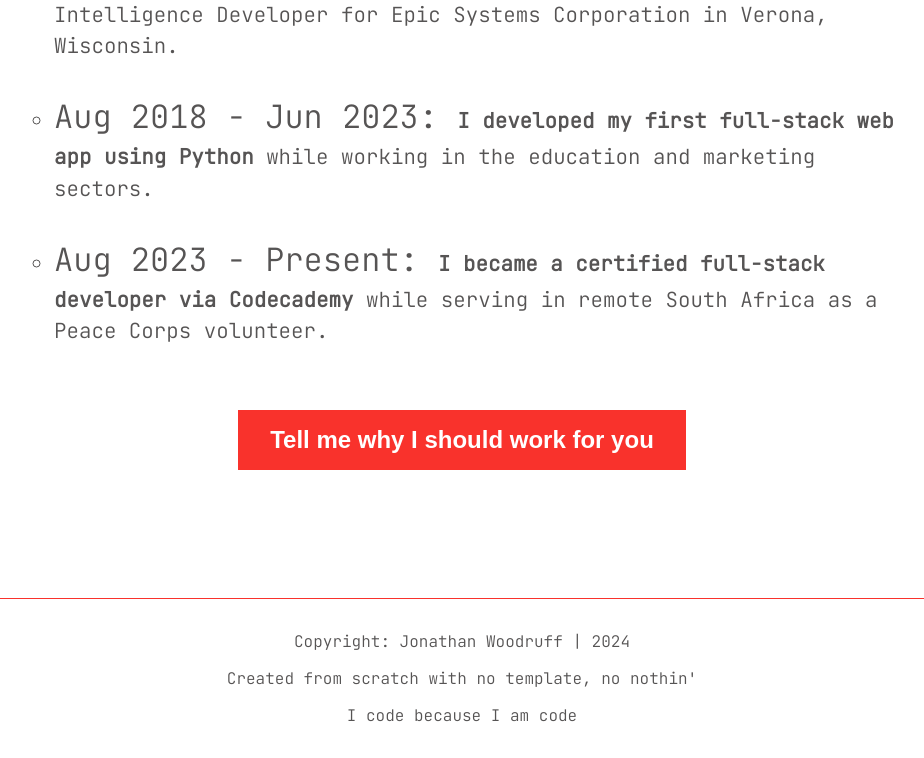
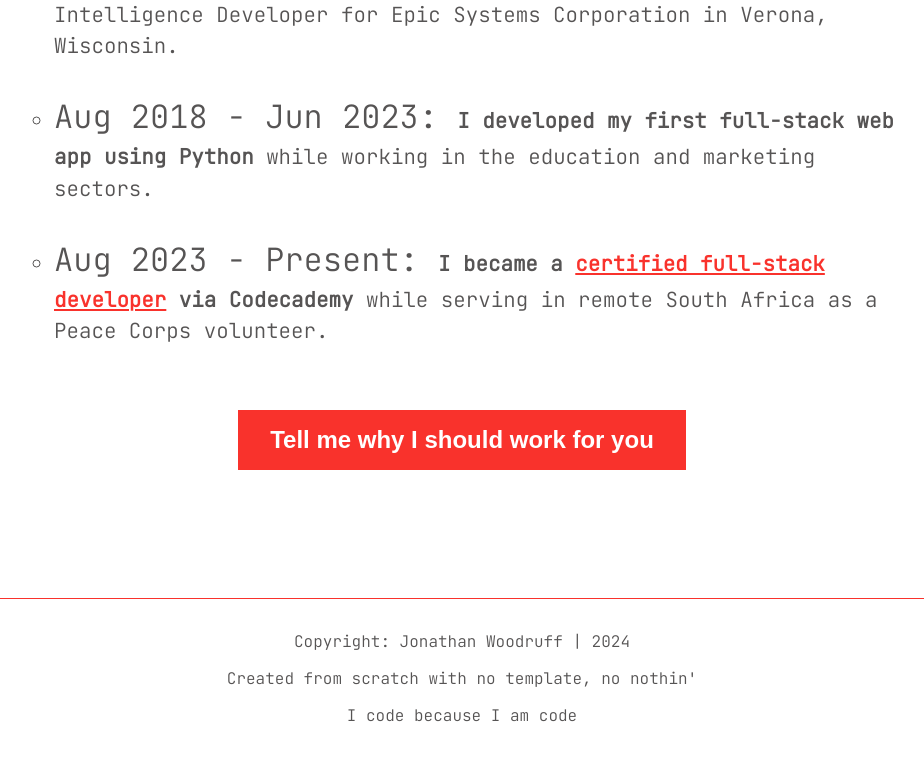
Before and after one commit to jonathan-woodruff/jonathan-woodruff.github.io, a plain HTML site: page index.html in a window 1280 px wide. Shown: the part 2989-3747 px from the top of the page, without its empty margins (178-1102 px from the left). Drawn offline with Linux system fonts and the light colour scheme.

Commit message:
added link to codecademy certification

```diff
--- a/index.html
+++ b/index.html
@@ -117,7 +117,7 @@
                     <li><span class="timeframe">Aug 2013 - May 2015</span><hr class="bullet-line"><span class="colon">: </span><strong>I coded numerous optimization algorithms</strong> mostly using Python on my path to earning my Masters in Industrial Engineering from Auburn University.</li>
                     <li><span class="timeframe">Jun 2015 - Jul 2018</span><hr class="bullet-line"><span class="colon">: </span><strong>I developed numerous SQL queries and occasionally programmed software</strong> while working as a Business Intelligence Developer for Epic Systems Corporation in Verona, Wisconsin.</li>
                     <li><span class="timeframe">Aug 2018 - Jun 2023</span><hr class="bullet-line"><span class="colon">: </span><strong>I developed my first full-stack web app using Python</strong> while working in the education and marketing sectors.</li>
-                    <li><span class="timeframe">Aug 2023 - Present</span><hr class="bullet-line"><span class="colon">: </span><strong>I became a certified full-stack developer via Codecademy</strong> while serving in remote South Africa as a Peace Corps volunteer.</li>
+                    <li><span class="timeframe">Aug 2023 - Present</span><hr class="bullet-line"><span class="colon">: </span><strong>I became a <a href="./images/full-stack-certification.pdf" target="_blank">certified full-stack developer</a> via Codecademy</strong> while serving in remote South Africa as a Peace Corps volunteer.</li>
                 </ul>
             </div>
             <a href="mailto: jonathanMwoodruff@gmail.com" class="email-link"><button>Tell me why I should work for you</button></a>
```
Also changed, not shown: 1 other file.
